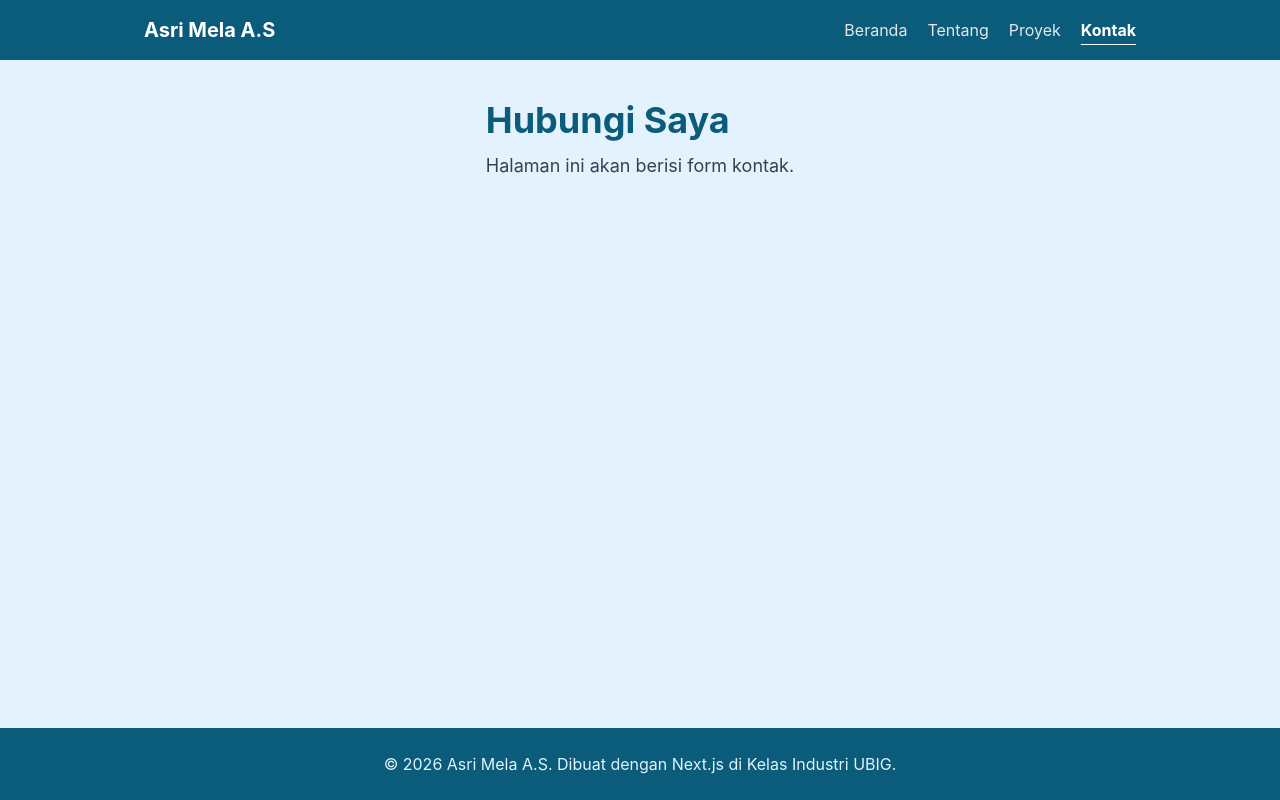
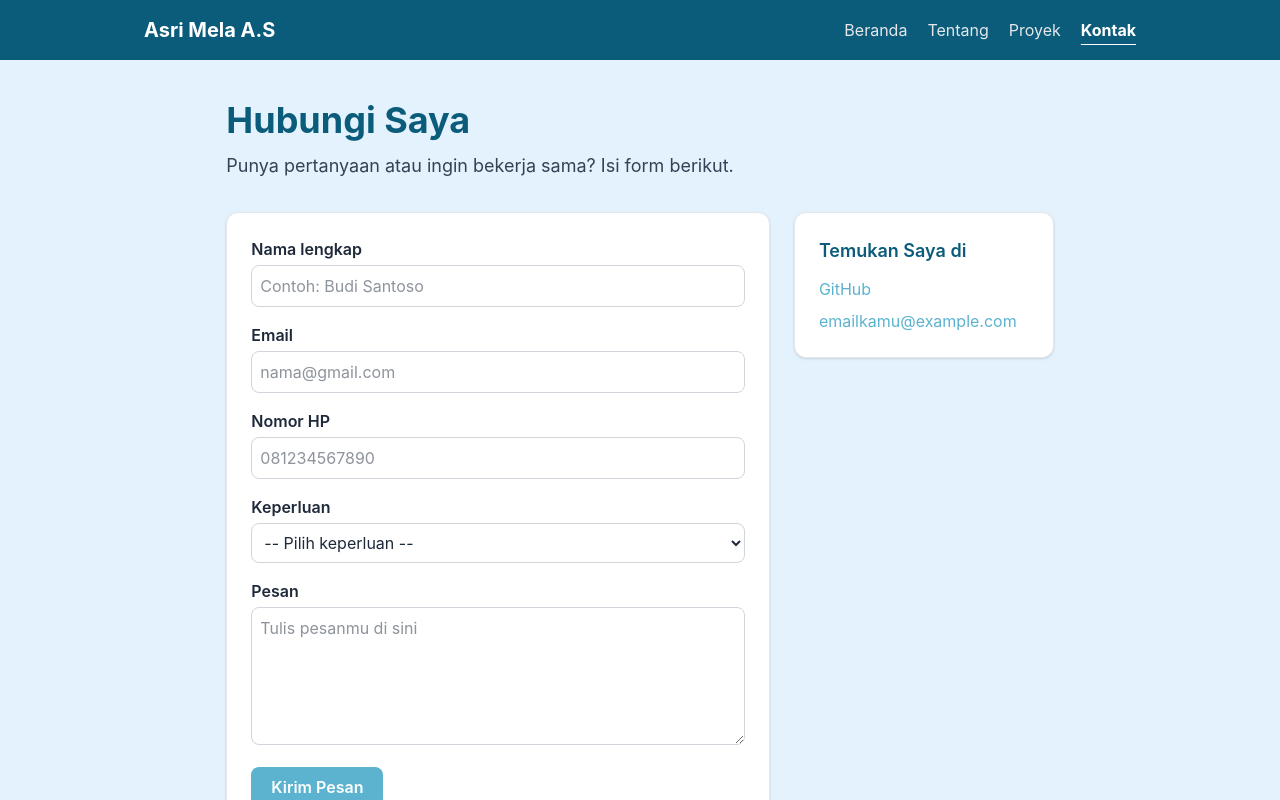
Before and after one commit to asrimela14410-crypto/portofolio-next, a Next.js app: page /kontak in a window 1280 px wide. Shown: the top 800 px of the page. Built offline with nearby package versions, Linux system fonts and the light colour scheme.

Commit message:
feat: lengkapi halaman tentang dan kontak serta menu aktif

```diff
--- a/src/app/kontak/page.js
+++ b/src/app/kontak/page.js
@@ -1,8 +1,133 @@
+export const metadata = {
+  title: "Kontak",
+  description:
+    "Hubungi Asri Mela Aldian Syah melalui form kontak, email, atau GitHub.",
+};
+
 export default function Kontak() {
-    return (
-        <main className="mx-auto max-w-5xl px-4 py-10">
-            <h1 className="text-3xl font-bold text-utama md:text-4xl">Hubungi Saya</h1>
-            <p className="mt-3 text-lg text-gray-700">Halaman ini akan berisi form kontak.</p>
-        </main>
-    );
+  return (
+    <main className="mx-auto max-w-5xl px-4 py-10">
+      <h1 className="text-3xl font-bold text-utama md:text-4xl">Hubungi Saya</h1>
+      <p className="mt-3 text-lg text-gray-700">
+        Punya pertanyaan atau ingin bekerja sama? Isi form berikut.
+      </p>
+
+      <div className="mt-8 grid gap-6 md:grid-cols-3">
+        <div className="rounded-xl border border-gray-200 bg-white p-6 shadow-sm md:col-span-2">
+          <form className="space-y-4">
+            <div>
+              <label htmlFor="nama" className="block font-semibold">
+                Nama lengkap
+              </label>
+              <input
+                type="text"
+                id="nama"
+                name="nama"
+                placeholder="Contoh: Budi Santoso"
+                required
+                className="mt-1 w-full rounded-lg border border-gray-300 bg-white p-2"
+              />
+            </div>
+
+            <div>
+              <label htmlFor="email" className="block font-semibold">
+                Email
+              </label>
+              <input
+                type="email"
+                id="email"
+                name="email"
+                placeholder="nama@gmail.com"
+                required
+                className="mt-1 w-full rounded-lg border border-gray-300 bg-white p-2"
+              />
+            </div>
+
+            <div>
+              <label htmlFor="hp" className="block font-semibold">
+                Nomor HP
+              </label>
+              <input
+                type="tel"
+                id="hp"
+                name="hp"
+                placeholder="081234567890"
+                className="mt-1 w-full rounded-lg border border-gray-300 bg-white p-2"
+              />
+            </div>
+
+            <div>
+              <label htmlFor="keperluan" className="block font-semibold">
+                Keperluan
+              </label>
+              <select
+                id="keperluan"
+                name="keperluan"
+                required
+                defaultValue=""
+                className="mt-1 w-full rounded-lg border border-gray-300 bg-white p-2"
+              >
+                <option value="" disabled>
+                  -- Pilih keperluan --
+                </option>
+                <option value="tanya">Bertanya</option>
+                <option value="kerjasama">Kerja sama</option>
+                <option value="lainnya">Lainnya</option>
+              </select>
+            </div>
+
+            <div>
+              <label htmlFor="pesan" className="block font-semibold">
+                Pesan
+              </label>
+              <textarea
+                id="pesan"
+                name="pesan"
+                rows={5}
+                maxLength={300}
+                placeholder="Tulis pesanmu di sini"
+                required
+                className="mt-1 w-full rounded-lg border border-gray-300 bg-white p-2"
+              />
+            </div>
+
+            <button
+              type="submit"
+              className="rounded-lg bg-aksen px-5 py-2 font-semibold text-white"
+            >
+              Kirim Pesan
+            </button>
+            <p className="text-sm text-gray-600">
+              Form ini belum mengirim pesan. Pengiriman pesan diaktifkan di
+              Minggu 15.
+            </p>
+          </form>
+        </div>
+
+        <aside className="h-fit rounded-xl border border-gray-200 bg-white p-6 shadow-sm">
+          <h2 className="text-lg font-semibold text-utama">Temukan Saya di</h2>
+          <ul className="mt-3 space-y-2">
+            <li>
+              <a
+                href="https://github.com/asrimela14410-crypto"
+                target="_blank"
+                rel="noopener noreferrer"
+                className="text-aksen hover:underline"
+              >
+                GitHub
+              </a>
+            </li>
+            <li>
+              <a
+                href="mailto:emailkamu@example.com"
+                className="text-aksen hover:underline"
+              >
+                emailkamu@example.com
+              </a>
+            </li>
+          </ul>
+        </aside>
+      </div>
+    </main>
+  );
 }
--- a/src/app/page.js
+++ b/src/app/page.js
@@ -1,6 +1,8 @@
+import Link from "next/link";
 import Hero from "@/components/Hero";
+import ProyekCard from "@/components/ProyekCard";
 import SkillCard from "@/components/SkillCard";
-import Kartu from "@/components/Kartu";
+import { proyek } from "@/data/proyek";
 
 const skills = [
   { nama: "HTML", level: "Menengah" },
@@ -10,23 +12,7 @@ const skills = [
   { nama: "JavaScript", level: "Dasar" },
 ];
 
-const hobi = ["Belajar lebih baik", "Beli rumah banyak", "Menghabiskan uang"];
-
-const rencana = [
-  "Menuntaskan Kelas Industri UBIG sampai Semester 4",
-  "Umroh dan Haji bersama keluarga setiap minggu",
-  "Tidak kekurangan uang",
-  "Mendapatkan uang setiap detik.",
-];
-
-
-const jadwal = [
-  { hari: "Senin", waktu: "19.00 - 20.00", kegiatan: "Membaca ulang modul" },
-  { hari: "Selasa", waktu: "16.00 - 20.00", kegiatan: "Mengerjakan tugas dari sekolah" },
-  { hari: "Rabu", waktu: "19.30 - 20.30", kegiatan: "Merekam video dan menulis laporan" },
-  { hari: "Kamis", waktu: "18.30 - 20.30", kegiatan: "Meet dan live coding" },
-  { hari: "Jum'at", waktu: "19.30 - 20.30", kegiatan: "Mengerjakan tugas baru" },
-];
+const proyekTerbaru = proyek.slice(-3);
 
 export default function Home() {
   return (
@@ -36,68 +22,29 @@ export default function Home() {
         tagline="Siswa kelas XI SMKN, calon Junior Web Developer di Kelas Industri UBIG."
       />
 
-      <div className="mt-10 flex flex-col gap-6">
-        <Kartu judul="Tentang Saya">
-          <p className="font-semibold text-utama">
-            Berawal dari rasa ingin tahu, berkembang melalui kode, dan terus
-            berinovasi menciptakan solusi digital.
-          </p>
-          <p className="mt-3">
-            Saya Asri Mela Aldian Syah, siswa kelas XI SMKN yang sedang belajar
-            membuat website dengan HTML, CSS, JavaScript, dan Next.js di Kelas
-            Industri UBIG. Saya ingin terus berkembang menjadi Web Developer
-            yang bisa membuat karya bermanfaat.
-          </p>
-        </Kartu>
-
-        <div className="grid gap-6 md:grid-cols-2">
-          <Kartu judul="Hobi">
-            <ul className="list-disc pl-5">
-              {hobi.map((item) => (
-                <li key={item}>{item}</li>
-              ))}
-            </ul>
-          </Kartu>
-
-          <Kartu judul="Cita-cita">
-
-            <ol className="mt-2 list-decimal pl-5">
-              {rencana.map((item) => (
-                <li key={item}>{item}</li>
-              ))}
-            </ol>
-          </Kartu>
-        </div>
-
-        <Kartu judul="Keahlian">
+      <section className="mt-10">
+        <h2 className="mb-4 text-2xl font-bold text-utama">Keahlian</h2>
         <div className="grid gap-4 md:grid-cols-3">
           {skills.map((skill) => (
             <SkillCard key={skill.nama} nama={skill.nama} level={skill.level} />
           ))}
         </div>
-        </Kartu>
+      </section>
 
-        <Kartu judul="Jadwal Belajar">
-          <table className="w-full text-left">
-            <thead className="bg-utama text-white">
-              <tr>
-                <th className="px-3 py-2">Hari</th>
-                <th className="px-3 py-2">Waktu</th>
-                <th className="px-3 py-2">Kegiatan</th>
-              </tr>
-            </thead>
-            <tbody>
-              {jadwal.map((j) => (
-                <tr key={j.hari} className="border-b border-gray-200">
-                  <td className="px-3 py-2">{j.hari}</td>
-                  <td className="px-3 py-2">{j.waktu}</td>
-                  <td className="px-3 py-2">{j.kegiatan}</td>
-                </tr>
+      <section className="mt-10">
+        <h2 className="mb-4 text-2xl font-bold text-utama">Proyek Terbaru</h2>
+        <div className="grid gap-6 md:grid-cols-3">
+          {proyekTerbaru.map((item) => (
+            <ProyekCard key={item.slug} proyek={item} />
           ))}
-            </tbody>
-          </table>
-        </Kartu>
         </div>
+        <Link
+          href="/proyek"
+          className="mt-6 inline-block rounded-lg bg-utama px-5 py-2 font-semibold text-white"
+        >
+          Lihat semua proyek
+        </Link>
+      </section>
     </main>
   );
 }
--- a/src/app/tentang/page.js
+++ b/src/app/tentang/page.js
@@ -1,8 +1,85 @@
+import Kartu from "@/components/Kartu";
+
+export const metadata = {
+  title: "Tentang",
+  description: "Cerita, hobi, cita-cita, dan jadwal belajar Asri Mela Aldian Syah.",
+};
+
+const hobi = ["Belajar lebih baik", "Beli rumah banyak", "Menghabiskan uang"];
+
+const rencana = [
+  "Menuntaskan Kelas Industri UBIG sampai Semester 4",
+  "Umroh dan Haji bersama keluarga setiap minggu",
+  "Tidak kekurangan uang",
+  "Mendapatkan uang setiap detik.",
+];
+
+const jadwal = [
+  { hari: "Senin", waktu: "19.00 - 20.00", kegiatan: "Membaca ulang modul" },
+  { hari: "Selasa", waktu: "16.00 - 20.00", kegiatan: "Mengerjakan tugas dari sekolah" },
+  { hari: "Rabu", waktu: "19.30 - 20.30", kegiatan: "Merekam video dan menulis laporan" },
+  { hari: "Kamis", waktu: "18.30 - 20.30", kegiatan: "Meet dan live coding" },
+  { hari: "Jum'at", waktu: "19.30 - 20.30", kegiatan: "Mengerjakan tugas baru" },
+];
+
 export default function Tentang() {
-    return (
-        <main className="mx-auto max-w-5xl px-4 py-10">
-            <h1 className="text-3xl font-bold text-utama md:text-4xl">Tentang saya</h1>
-            <p className="mt-3 text-lg text-gray-700">Halaman ini akan berisi cerita, hobi, dan cita-cita saya.</p>
-        </main>
-    );
+  return (
+    <main className="mx-auto max-w-5xl px-4 py-10">
+      <h1 className="text-3xl font-bold text-utama md:text-4xl">Tentang Saya</h1>
+
+      <div className="mt-8 flex flex-col gap-6">
+        <Kartu judul="Perkenalan">
+          <p className="font-semibold text-utama">
+            Berawal dari rasa ingin tahu, berkembang melalui kode, dan terus
+            berinovasi menciptakan solusi digital.
+          </p>
+          <p className="mt-3">
+            Saya Asri Mela Aldian Syah, siswa kelas XI SMKN yang sedang belajar
+            membuat website dengan HTML, CSS, JavaScript, dan Next.js di Kelas
+            Industri UBIG. Saya ingin terus berkembang menjadi Web Developer
+            yang bisa membuat karya bermanfaat.
+          </p>
+        </Kartu>
+
+        <div className="grid gap-6 md:grid-cols-2">
+          <Kartu judul="Hobi">
+            <ul className="list-disc pl-5">
+              {hobi.map((item) => (
+                <li key={item}>{item}</li>
+              ))}
+            </ul>
+          </Kartu>
+
+          <Kartu judul="Cita-cita">
+            <ol className="mt-2 list-decimal pl-5">
+              {rencana.map((item) => (
+                <li key={item}>{item}</li>
+              ))}
+            </ol>
+          </Kartu>
+        </div>
+
+        <Kartu judul="Jadwal Belajar">
+          <table className="w-full text-left">
+            <thead className="bg-utama text-white">
+              <tr>
+                <th className="px-3 py-2">Hari</th>
+                <th className="px-3 py-2">Waktu</th>
+                <th className="px-3 py-2">Kegiatan</th>
+              </tr>
+            </thead>
+            <tbody>
+              {jadwal.map((j) => (
+                <tr key={j.hari} className="border-b border-gray-200">
+                  <td className="px-3 py-2">{j.hari}</td>
+                  <td className="px-3 py-2">{j.waktu}</td>
+                  <td className="px-3 py-2">{j.kegiatan}</td>
+                </tr>
+              ))}
+            </tbody>
+          </table>
+        </Kartu>
+      </div>
+    </main>
+  );
 }
--- a/src/components/Navbar.jsx
+++ b/src/components/Navbar.jsx
@@ -24,9 +24,13 @@ export default function Navbar() {
           {menu.map((item) => {
             let kelas = "text-gray-200 hover:text-white";
 
-            if (pathname === item.href) {
-              kelas =
-                "font-bold text-white underline underline-offset-8";
+            let aktif = pathname.startsWith(item.href);
+            if (item.href === "/") {
+              aktif = pathname === "/";
+            }
+
+            if (aktif) {
+              kelas = "font-bold text-white underline underline-offset-8";
             }
 
             return (
```
Also changed, not shown: public/proyek/proyek-jadwal.png. Lines whose indentation alone changed are shown as unchanged.
